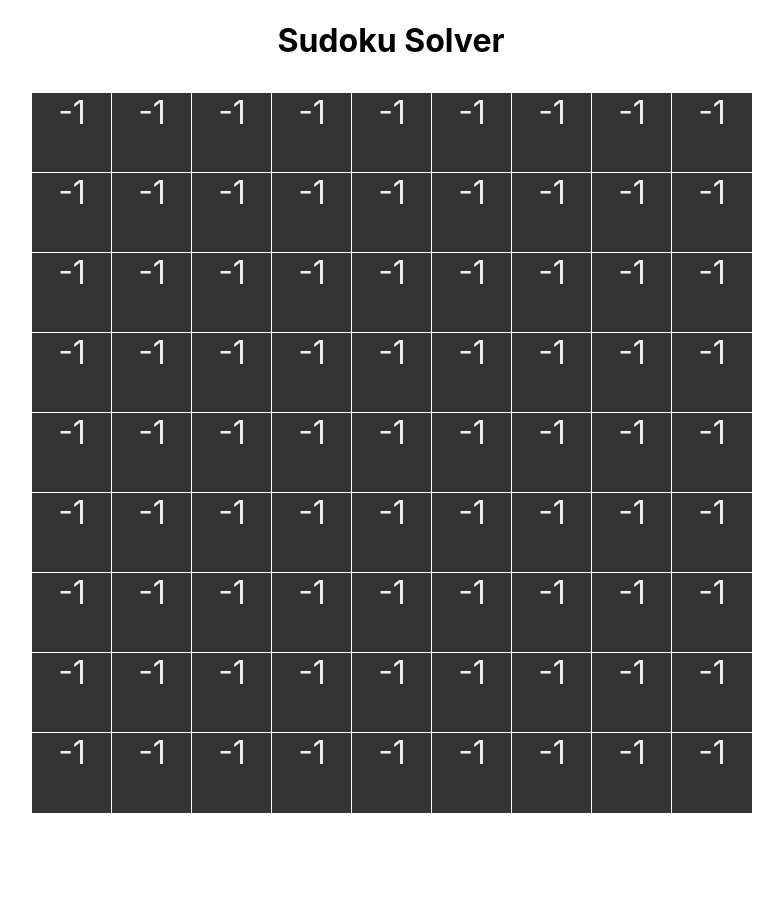
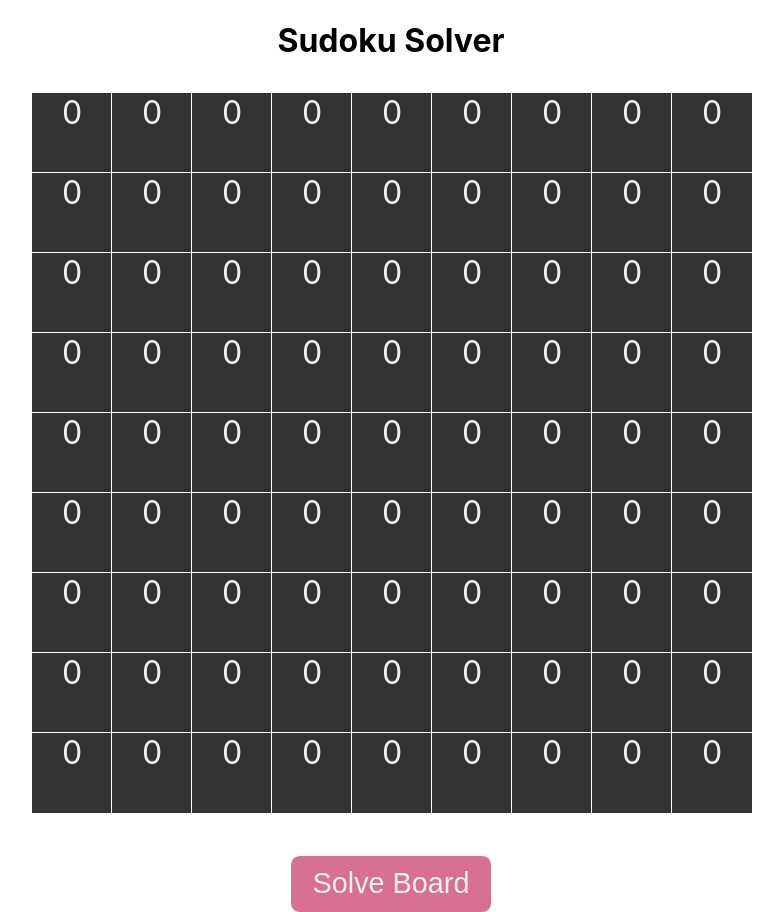
Before and after one commit to aabhas-sao/sudoku-solver, a React (Create React App) app: page / in a window 1280 px wide. Shown: the whole page, without its empty margins (249-1032 px from the left). Before the commit the page ends 814 px from the top, so only its background shows below. Built offline with nearby package versions, Linux system fonts and the light colour scheme.

Commit message:
Fixed bugs backtracking algorithm
Signed-off-by: = <aabhassao0@gmail.com>

```diff
--- a/src/components/board.tsx
+++ b/src/components/board.tsx
@@ -1,6 +1,8 @@
-import React, {useState, useEffect} from 'react';
+import React, {useState} from 'react';
 import {Cell} from './cell';
 import '../styles/board.scss';
+import { sudokuSolver } from '../utils/sudokuSolver';
+import { GRID_SIZE } from '../utils/createDefaultGrid';
 
 interface Props {
     gridDefault : (number | null)[][];
@@ -8,7 +10,15 @@ interface Props {
 
 export const Board: React.FC<Props> = ({gridDefault}) => {
     const [grid, setGrid] = useState<(number | null)[][]>(gridDefault);
-    return <div id="board">{
-        grid.map(rows => rows.map(item => <Cell num={item} />))
-    }</div>;
+    const handleSolve = () => {
+        setGrid(sudokuSolver(GRID_SIZE, grid));
+    }
+    return <>
+        <div id="board">
+        {
+            grid.map(rows => rows.map(item => <Cell num={item} />))
+        }
+        </div>
+        <button onClick={handleSolve} >Solve Board</button>
+    </>;
 }
--- a/src/components/cell.tsx
+++ b/src/components/cell.tsx
@@ -6,5 +6,5 @@ interface Props {
 }
 
 export const Cell: React.FC<Props> = ({num}) => {
-    return num === null ? <div className="cell">-1</div> : <h1>{num}</h1>;
+    return num === null ? <div className="cell">-1</div> : <div className="cell">{num}</div>;
 }
--- a/src/styles/board.scss
+++ b/src/styles/board.scss
@@ -6,3 +6,17 @@
     grid-template-rows: repeat(9, 80px);
     margin-top: 2em;
 }
+
+button {
+    border: none;
+    font-size: 1.8em;
+    width: 200px;
+    margin-top: 1.5em;
+    padding: 0.4em;
+    border-radius: 0.3em;
+    background-color: rgb(216, 112, 147);
+    color: #eee;
+    &:hover {
+        background-color: rgb(219, 59, 113);
+    }
+}
--- a/src/utils/createDefaultGrid.ts
+++ b/src/utils/createDefaultGrid.ts
@@ -1,14 +1,14 @@
+export const GRID_SIZE: number = 9;
 export const createDefaultGrid: () => (null | number )[][] = () => {
     const rows: (null | number)[] = [];
     const grid: (null | number)[][] = [];
 
-    const GRID_SIZE: number = 9;
+    for (let i = 0; i < GRID_SIZE; i++) {
+        rows.push(0);
+    }
 
     for (let i = 0; i < GRID_SIZE; i++) {
-        rows.push(null);
-    }
-    for (let i = 0; i < GRID_SIZE; i++) {
-        grid.push(rows);
+        grid.push(rows.slice());
     }
 
     return grid;
--- a/src/utils/sudokuSolver.ts
+++ b/src/utils/sudokuSolver.ts
@@ -1,36 +1,15 @@
-function sqrt(n: number) {
-    let ans: number = 0;
-    for(let i = 1; i <= n; i++) {
-        if(i * i === n) return i;
-        if(i * i > n) {
-            ans = i;
-            break;
-        }
-    }
-    return ans - 1;
-}
-
-function canPlace(i:number, j:number, n: number, grid:(number | null)[][]): boolean {
+function canPlace(i: number, j: number, n: number, grid:(number | null)[][], tobePlaced: number): boolean {
     // check row and col
-    for (let k = 0; k < n; k++) {
-        if(k === j) continue;
-        if(grid[i][k] === grid[i][j]) return false;
+    for (let k: number = 0; k < n; k++) {
+        if(grid[i][k] === tobePlaced || grid[k][j] === tobePlaced) return false;
     }
 
-    for (let k = 0; k < n; k++) {
-        if(k === i) continue;
-        if(grid[k][i] === grid[i][j]) return false;
-    }
-
-    let x = sqrt(n);
-
-    let startRow = i / x;
-    let startCol = j / x;
-
+    let x = Math.sqrt(n);
+    let startRow: number = Math.floor(i / x) * x;
+    let startCol: number = Math.floor(j / x) * x;
     for (let p = startRow; p < startRow + x; p++) {
         for (let q = startCol; q < startCol + x; q++) {
-            if(p === i && q === j) continue;
-            if(grid[p][q] === grid[i][j]) return false;
+            if(grid[p][q] === tobePlaced) return false;
         }
     }
 
@@ -39,35 +18,39 @@ function canPlace(i:number, j:number, n: number, grid:(number | null)[][]): bool
 
 function sudokuHelper(i: number, j: number, n: number, grid:(number | null)[][]): boolean {
     // base case
-    if(i === n) {
+    if(i >= n) {
+        console.log("end reached");
         return true;
     }
 
+
     // if reached end of the column move to next row
-    if(j === n) {
-        sudokuHelper(i + 1, 0, n, grid);
+    if(j >= n) {
+        return sudokuHelper(i + 1, 0, n, grid);
     }
-
     // recursive case
     // if the current cell is empty, try to fill it
-    if(grid[i][j] !== null) {
-        let solveKarPaye: boolean = false;
-        for (let i = 1; i <= n; i++) {
-            if(canPlace(i, j, n, grid)) {
-                solveKarPaye = sudokuHelper(i, j + 1, n, grid);
-                if(solveKarPaye) break;
+    if(grid[i][j] === 0) {
+        for (let k = 1; k <= n; k++) {
+            if(canPlace(i, j, n, grid, k)) {
+                grid[i][j] = k;
+                let solveKarPaye: boolean = sudokuHelper(i, j + 1, n, grid);
+                if(solveKarPaye) return true;
             }
         }
         // backtracking step
-        if(!solveKarPaye) {
-            grid[i][j] = null;
-            return false;
-        }
+        grid[i][j] = 0;
+        return false;
+    } else {
+        return sudokuHelper(i, j + 1, n, grid);
     }
-
-    return true;
 }
 
-export const sudokuSolver = (n: number, grid: (number | null)[][]) => {
-    sudokuHelper(0, 0, n, grid);
+export const sudokuSolver = (n: number, grid: (number | null)[][]): (number | null)[][] => {
+    let gridCopy = grid.slice();
+    let t1 = performance.now();
+    sudokuHelper(0, 0, n, gridCopy);
+    let t2 = performance.now();
+    console.log(t2-t1, "ms");
+    return gridCopy;
 }
```
Also changed, not shown: src/utils/log.txt (added).
